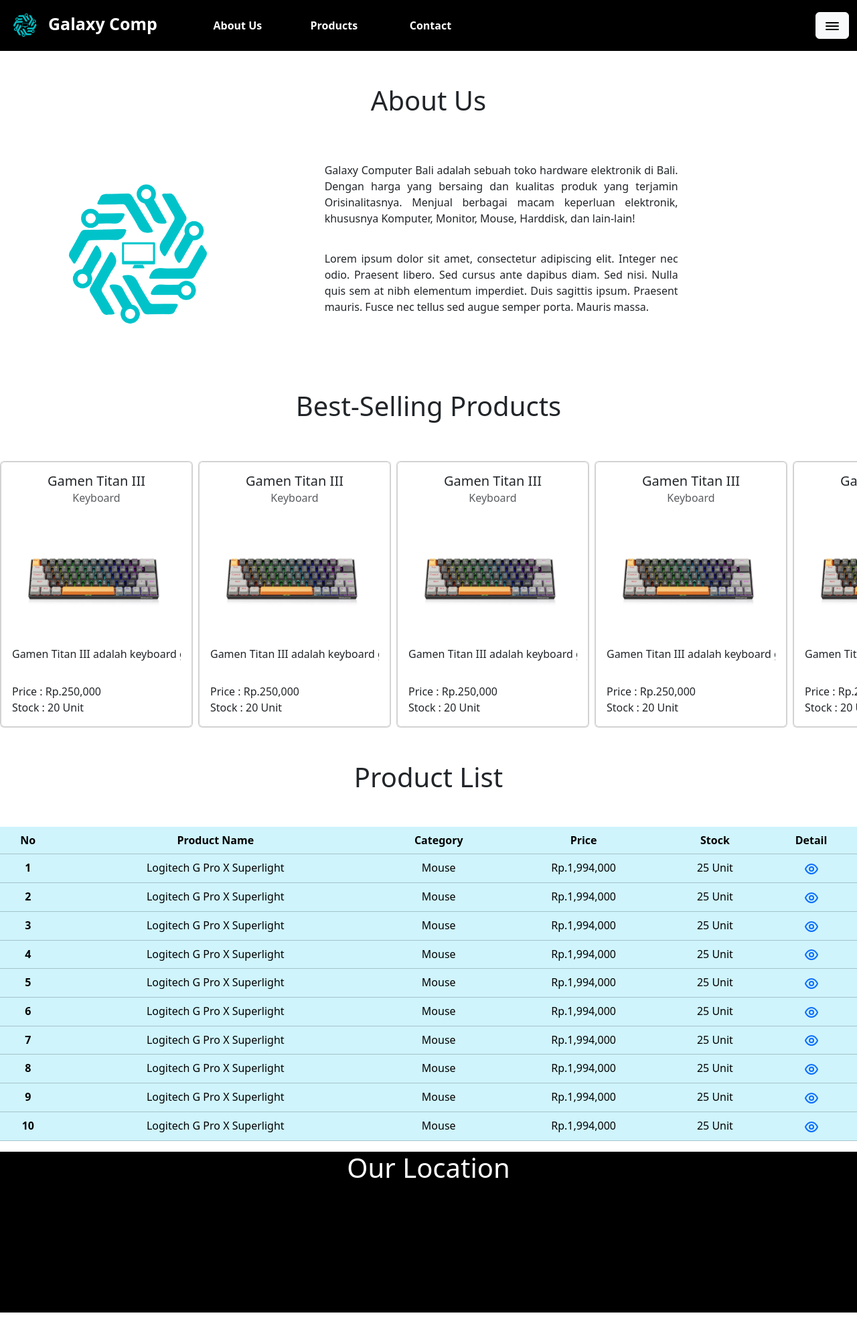
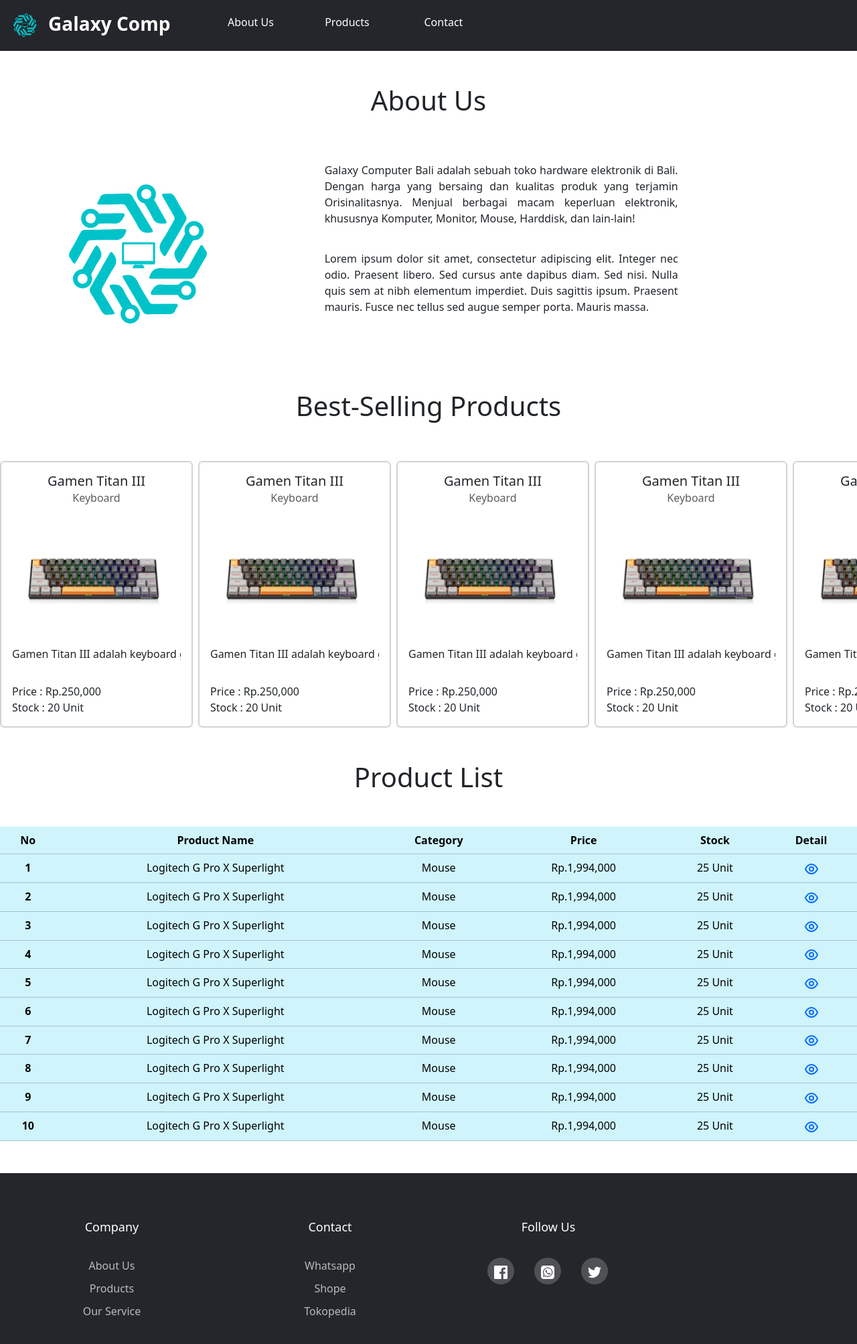
Before and after one commit to WahtuAstrawan/galaxy-comp, a React (Create React App) app in the folder frontend/: page / in a window 1280 px wide. Shown: the top 2006 px of the page at 67% size. Before the commit the page ends 1959 px from the top, so only its background shows below. Built offline with nearby package versions, Linux system fonts and the light colour scheme.

Commit message:
fixing styling bug and adding wrapper to landing page

```diff
--- a/frontend/src/Components/About/About.jsx
+++ b/frontend/src/Components/About/About.jsx
@@ -1,4 +1,4 @@
-import {React, useState} from 'react'
+import {React} from 'react'
 import 'bootstrap/dist/css/bootstrap.min.css';
 import { Row, Col } from 'reactstrap';
 import logo from './logo.png'
--- a/frontend/src/Components/Footer/Footer.css
+++ b/frontend/src/Components/Footer/Footer.css
@@ -1,8 +1,79 @@
-.footer {
-    position: absolute;
-    bottom: 0;
+*{
+	margin:0;
+	padding:0;
+	box-sizing: border-box;
+}
+.container{
+	max-width: 1170px;
+	margin:auto;
+}
+.row{
+	display: flex;
+	flex-wrap: wrap;
+}
+ul{
+	list-style: none;
+}
+.footer{
+	background-color: #24262b;
+    padding: 70px 0;
+}
+.footer-col{
+   width: 25%;
+   padding: 0 15px;
+}
+.footer-col h4{
+	font-size: 18px;
+	color: #ffffff;
+	text-transform: capitalize;
+	margin-bottom: 35px;
+	font-weight: 500;
+	position: relative;
+    padding-left: 2rem;
+}
+
+.footer-col ul li:not(:last-child){
+	margin-bottom: 10px;
+}
+.footer-col ul li a{
+	font-size: 16px;
+	text-transform: capitalize;
+	color: #ffffff;
+	text-decoration: none;
+	font-weight: 300;
+	color: #bbbbbb;
+	display: block;
+	transition: all 0.3s ease;
+}
+.footer-col ul li a:hover{
+	color: #ffffff;
+	padding-left: 8px;
+}
+.footer-col .social-links a{
+	display: inline-block;
+	height: 40px;
+	width: 40px;
+	background-color: rgba(255,255,255,0.2);
+	margin:0 0 0 30px;
+	text-align: center;
+	line-height: 40px;
+	border-radius: 50%;
+	color: #ffffff;
+	transition: all 0.5s ease;
+}
+.footer-col .social-links a:hover{
+	color: #24262b;
+	background-color: #ffffff;
+}
+
+@media(max-width: 767px){
+  .footer-col{
+    width: 50%;
+    margin-bottom: 30px;
+}
+}
+@media(max-width: 574px){
+  .footer-col{
     width: 100%;
-    height: 15rem;
-    background-color: black;
-    color: white;
 }
+}
--- a/frontend/src/Components/Footer/Footer.jsx
+++ b/frontend/src/Components/Footer/Footer.jsx
@@ -1,10 +1,38 @@
 import React from 'react'
 import './Footer.css'
+import { UilFacebook, UilWhatsappAlt, UilTwitter } from '@iconscout/react-unicons'
 
 function Footer() {
   return (
     <div className='footer' id='contact-section'>
-          <h1>Our Location</h1>
+      <div className='footer-container'>
+        <div className="row">
+          <div className="footer-col">
+            <h4>Company</h4>
+            <ul>
+              <li><a href="#">About us</a></li>
+              <li><a href="#">Products</a></li>
+              <li><a href="#">Our service</a></li>
+            </ul>
+          </div>
+          <div className="footer-col">
+            <h4>Contact</h4>
+            <ul>
+              <li><a href="#">Whatsapp</a></li>
+              <li><a href="#">Shope</a></li>
+              <li><a href="#">Tokopedia</a></li>
+            </ul>
+          </div>
+          <div className="footer-col">
+            <h4>Follow us</h4>
+            <div className='social-links'>
+              <a href="#"><UilFacebook></UilFacebook></a>
+              <a href="#"><UilWhatsappAlt></UilWhatsappAlt></a>
+              <a href="#"><UilTwitter></UilTwitter></a>
+            </div>
+          </div>
+        </div>
+      </div>
     </div>
   )
 }
--- a/frontend/src/Components/Login/Login.css
+++ b/frontend/src/Components/Login/Login.css
@@ -1,4 +1,4 @@
-.container{
+.container-login{
     display: flex;
     flex-direction: column;
     margin: auto;
--- a/frontend/src/Components/Login/Login.jsx
+++ b/frontend/src/Components/Login/Login.jsx
@@ -8,7 +8,7 @@
     }, []);
 
   return (
-    <div className='container'>
+    <div className='container-login'>
         <div className="header">
             <div className="text-title">Galaxy Comp</div>
             <div className="text">Login Page</div>
--- a/frontend/src/Components/Navbar/Navbar.css
+++ b/frontend/src/Components/Navbar/Navbar.css
@@ -1,19 +1,24 @@
-.dropdown-menu > *{
-    width: 20rem;
+.dropdown-navbar{
+    width: 3rem;
     height: 3rem;
 }
 
-.dropdown-menu > *:hover{
+.dropdown-navbar-menu:hover{
+    color: lightblue;
+}
+
+#normal-navbar h6:hover{
     color: lightblue;
 }
 
 @media (max-width: 775px) {
-    .normal-navbar{
+    #normal-navbar{
         display: none;
     }
 }
+
 @media (min-width: 775px) {
-    .dropdown-menu-main{
+    .dropdown-navbar{
         display: none;
     }
 }
--- a/frontend/src/Components/Navbar/Navbar.jsx
+++ b/frontend/src/Components/Navbar/Navbar.jsx
@@ -1,4 +1,4 @@
-import React, { useState } from 'react'
+import React from 'react'
 import './Navbar.css'
 import 'bootstrap/dist/css/bootstrap.min.css'
 import logoComp from './logo.png'
@@ -19,22 +19,22 @@
     return (
       <div>
         <Navbar
-            style={{ backgroundColor:'black', fontWeight:"bold"}}
+            style={{ backgroundColor:'#24262b', fontWeight:"bold"}}
         >
-          <NavbarBrand style={{ color:"white", fontSize:"25px", marginRight:"3rem"}}>
+          <NavbarBrand style={{ color:"white", fontSize:"28px", marginRight:"3rem"}}>
             <img src={logoComp} alt="logo" style={{ width:"50px", height:"50px", marginRight:"10px" }}/>
             Galaxy Comp
           </NavbarBrand>
-          <Nav className='me-auto normal-navbar' >
-            <NavLink href='#about-section' style={{ color:"white", width:"9rem" }}>About Us</NavLink>
-            <NavLink href='#products-section' style={{ color:"white", width:"9rem" }}>Products</NavLink>
-            <NavLink href='#contact-section' style={{ color:"white", width:"9rem" }}>Contact</NavLink>
+          <Nav className='me-auto' id='normal-navbar'>
+            <NavLink href='#about-section' style={{ color:"white", width:"9rem" }}><h6>About Us</h6></NavLink>
+            <NavLink href='#products-section' style={{ color:"white", width:"9rem" }}> <h6>Products</h6></NavLink>
+            <NavLink href='#contact-section' style={{ color:"white", width:"9rem" }}> <h6>Contact</h6></NavLink>
           </Nav>
-          <UncontrolledDropdown>
-            <DropdownToggle color="light" className='dropdown-menu-main'>
+          <UncontrolledDropdown className='dropdown-navbar'>
+            <DropdownToggle color="light">
               <UilBars></UilBars>
             </DropdownToggle>
-            <DropdownMenu className='dropdown-menu'>
+            <DropdownMenu className='dropdown-navbar-menu'>
               <DropdownItem href='#about-section'>
                 About Us
               </DropdownItem>
--- a/frontend/src/Components/ProductCards/ProductCards.jsx
+++ b/frontend/src/Components/ProductCards/ProductCards.jsx
@@ -47,8 +47,9 @@
                 </CardText>
               </CardBody>
             </a>
-
-            <Modal isOpen={modal} toggle={toggle}>
+          </Card>
+        ))}
+        <Modal isOpen={modal} toggle={toggle}>
               <ModalHeader toggle={toggle}>{cardData[0].title}</ModalHeader>
               <ModalBody>
                 <div>
@@ -68,8 +69,6 @@
                   </Button>
               </ModalFooter>
             </Modal>
-          </Card>
-        ))}
       </div>
     </>
   )
--- a/frontend/src/pages/LandingPage/LandingPage.css
+++ b/frontend/src/pages/LandingPage/LandingPage.css
@@ -4,5 +4,5 @@
 }
 
 .wrapper{
-    padding-bottom: 15rem;
+    padding-bottom: 2rem;
 }
```
